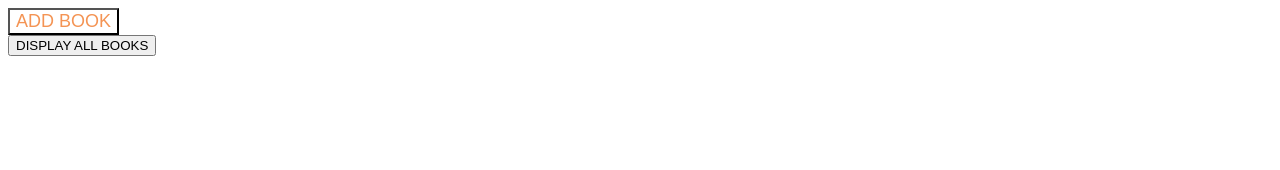
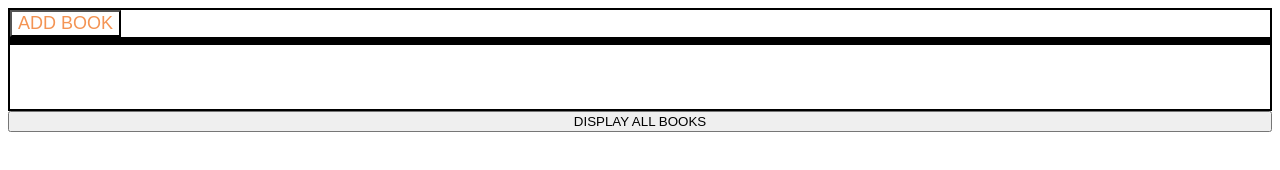
Before and after one commit to mleonard0197/book-library, a plain HTML site: page index.html in a window 1280 px wide. Drawn offline with Linux system fonts and the light colour scheme.

Commit message:
Create displayAllBooks function and divs for displaying

```diff
--- a/index.html
+++ b/index.html
@@ -10,6 +10,7 @@
 <body>
     <div id="submit-container"></div>
     <div id="library-container"></div>
+    <div id="lower-container"></div>
 
 
     <script src="scripts/script.js"></script>
--- a/scripts/script.js
+++ b/scripts/script.js
@@ -150,7 +150,7 @@ document.getElementById('submit-container').appendChild(addButton);
 const displayButton = document.createElement('button');
 displayButton.innerHTML = 'DISPLAY ALL BOOKS';
 
-
+displayButton.addEventListener("click", displayAllBooks);
 
 
 document.body.appendChild(displayButton);
@@ -162,7 +162,7 @@ document.body.appendChild(displayButton);
 let myLibrary = [];
 
 function Book(title,author,pages,genre, wishlist) {
-    //sets up title(STRING), author(STRING), pages(INT), and genre(STRING)
+    //sets up title(STRING), author(STRING), pages(INT), genre(STRING), and wishlist(STRING)
     this.title = title;
     this.author = author;
     this.pages = pages;
@@ -180,8 +180,20 @@ function addBookToLibrary(title, author, pages, genre, wishlist) {
     x +=1;
 }
 
+
 function displayAllBooks() {
+    //checks to see if library-container
+    if (document.getElementById('library-container').hasChildNodes()) {
+        while (document.getElementById('library-container').firstChild) {
+            document.getElementById('library-container').removeChild(document.getElementById('library-container').firstChild);
+        }
+    }
     for (book in myLibrary) {
        //Append each book in myLibrary to the div 'library-container'
+        const bookInfo = document.createElement('div');
+        bookInfo.innerHTML =
+        'Title: ' + myLibrary[book].title + " Author: " + myLibrary[book].author + " Pages: " + myLibrary[book].pages;
+        document.getElementById('library-container').appendChild(bookInfo);
+        console.log(book);
     }
 }
--- a/style.css
+++ b/style.css
@@ -1,3 +1,24 @@
+body {
+    display: flex;
+    flex-direction: column;
+}
+
+
+
+#library-container {
+    height: auto;
+}
+
+#lower-container {
+    height: 4rem;
+}
+
+div {
+    border: 2px solid black;
+}
+
+
+
 #add {
     font-size: 18px;
     color: rgb(244, 148, 84);
```
